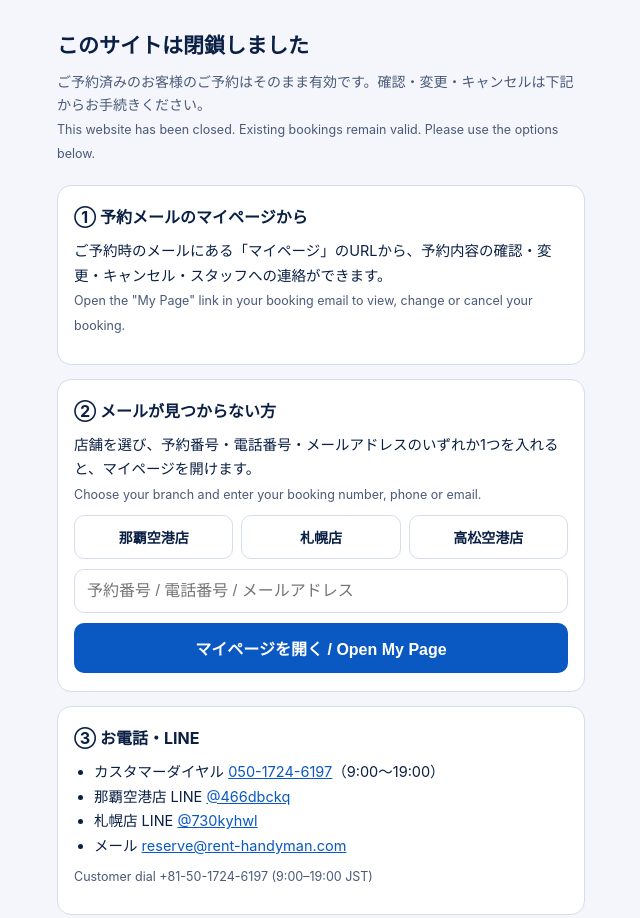
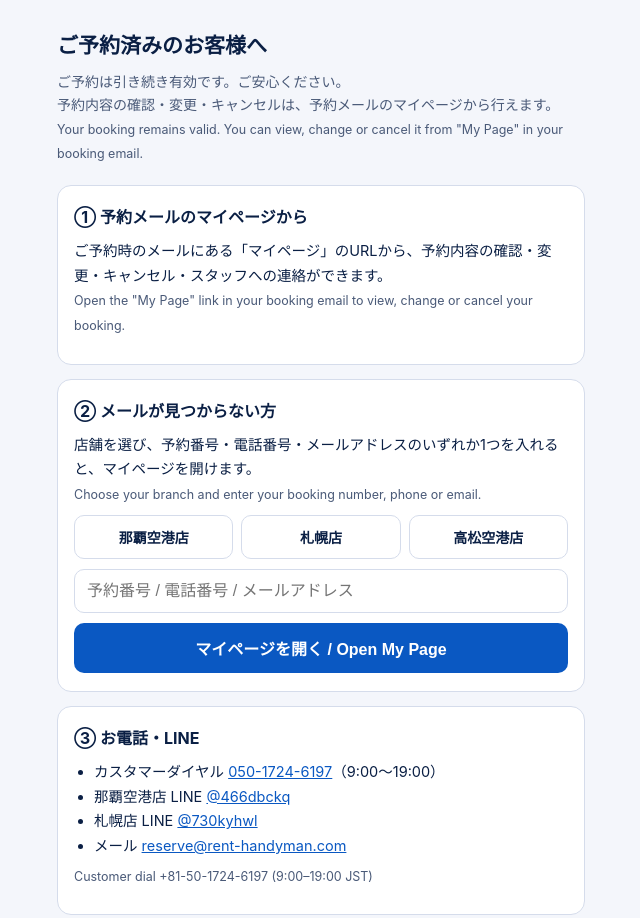
Before and after one commit to nosh2318/handyman-official, a plain HTML site: page 404.html in a window 1280 px wide. Shown: the top 918 px of the page, without its empty margins (319-959 px from the left). Drawn offline with Linux system fonts and the light colour scheme.

Commit message:
案内ページの見出しを「ご予約済みのお客様へ」にし、予約が有効であることを先に伝える (#50)
Claude-Session: https://claude.ai/code/session_013i3uKE24EpCwSrF92REc2G

Co-authored-by: Claude <noreply@anthropic.com>

```diff
--- a/404.html
+++ b/404.html
@@ -35,8 +35,8 @@ footer{text-align:center;color:var(--sub);font-size:12px;margin-top:24px}
 </head>
 <body>
 <div class="wrap">
-  <h1>このサイトは閉鎖しました</h1>
-  <p class="lead">ご予約済みのお客様のご予約はそのまま有効です。確認・変更・キャンセルは下記からお手続きください。<br><span class="en">This website has been closed. Existing bookings remain valid. Please use the options below.</span></p>
+  <h1>ご予約済みのお客様へ</h1>
+  <p class="lead">ご予約は引き続き有効です。ご安心ください。<br>予約内容の確認・変更・キャンセルは、予約メールのマイページから行えます。<br><span class="en">Your booking remains valid. You can view, change or cancel it from "My Page" in your booking email.</span></p>
 
   <div class="card" id="tkm">
     <h2>高松空港店のマイページ</h2>
```
